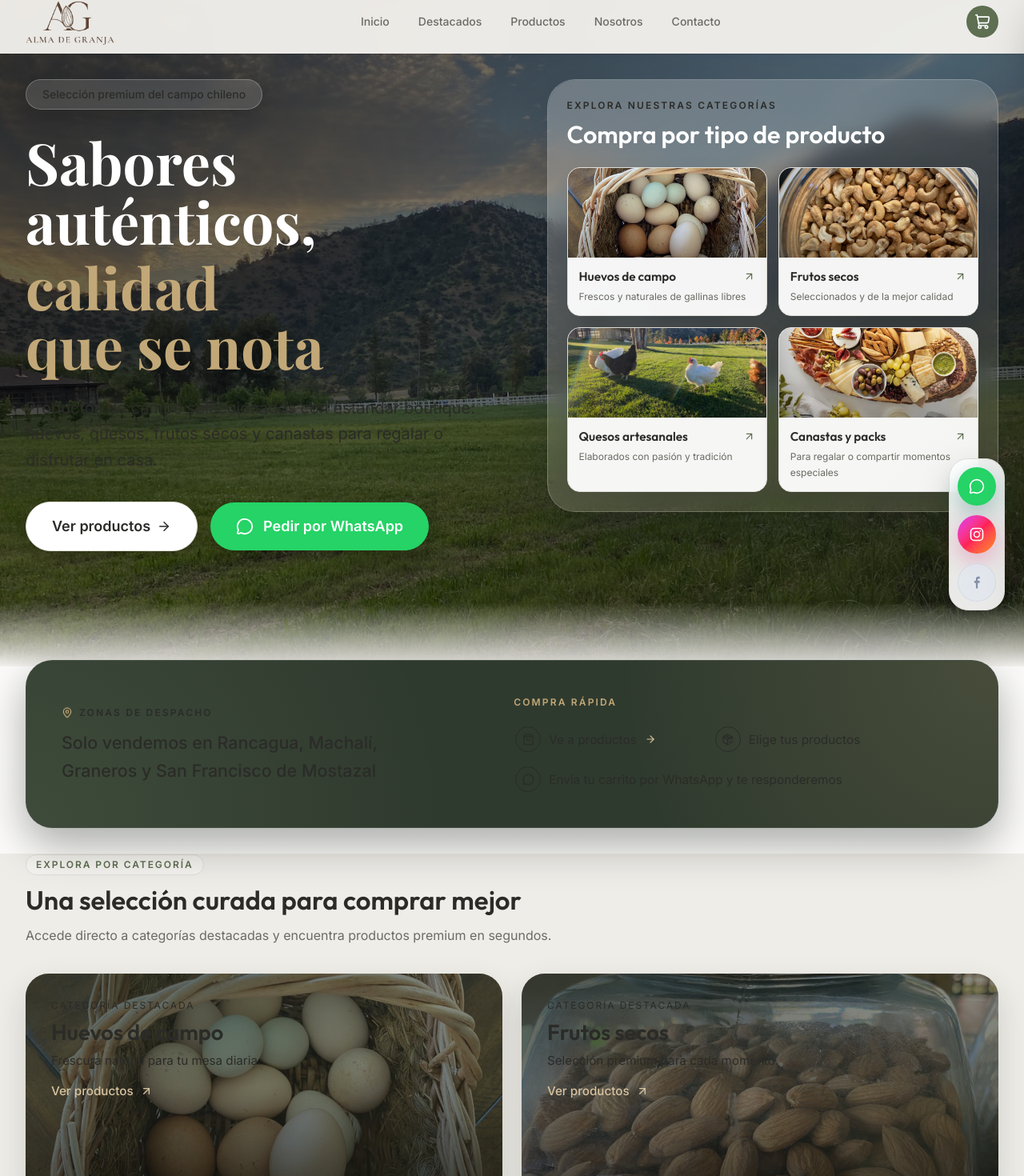
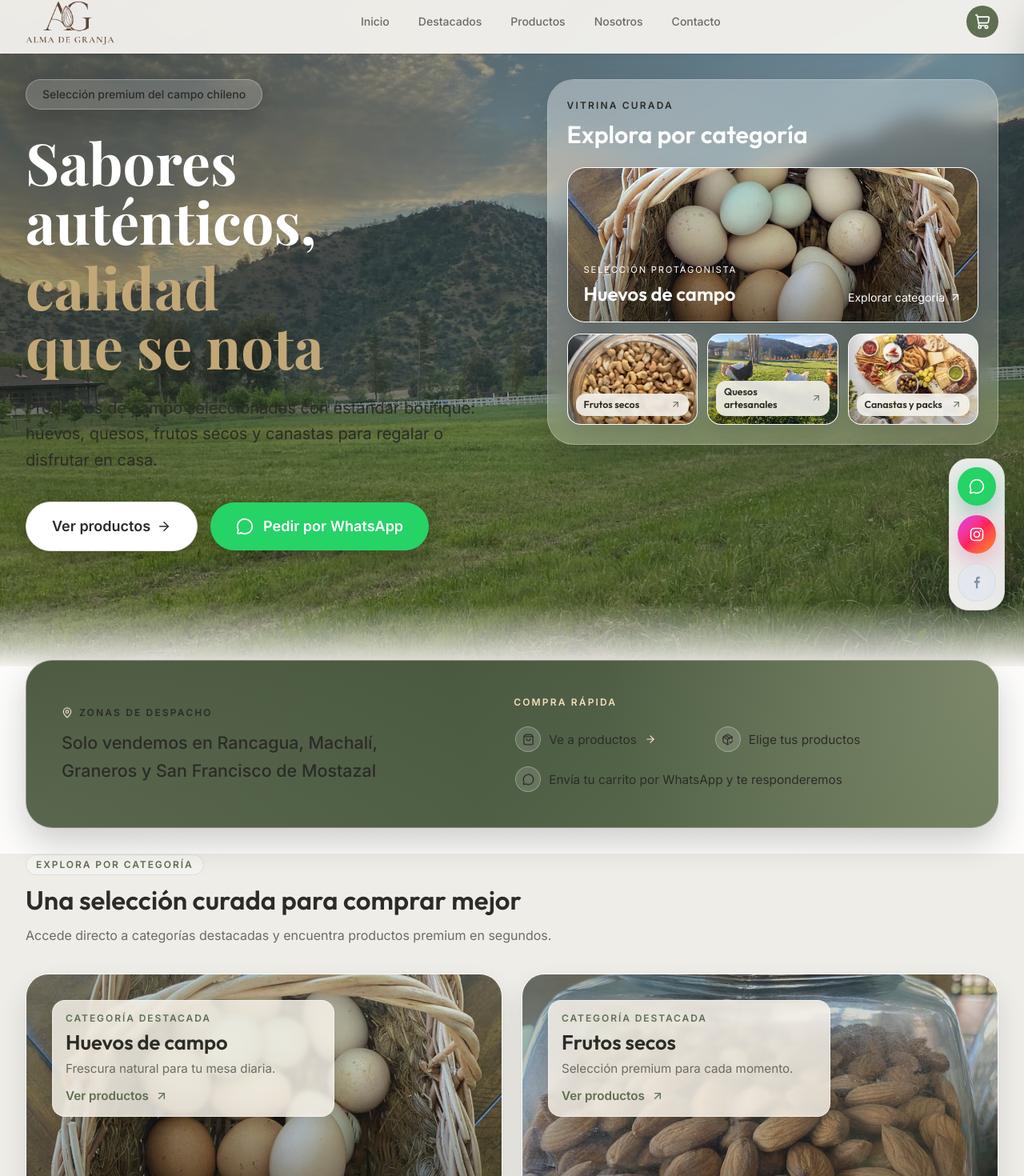
Before and after one commit to fpgalarce-creator/adg_vf, a React (Vite) app in the folder client/: page / in a window 1280 px wide. Shown: the part 13-1483 px from the top of the page at 80% size. Built offline with nearby package versions, Linux system fonts and the light colour scheme.

Commit message:
Refina contraste de home y jerarquía del panel del hero

```diff
--- a/client/src/components/Hero.jsx
+++ b/client/src/components/Hero.jsx
@@ -14,14 +14,14 @@ export default function Hero() {
     <section id="inicio" className="relative overflow-hidden">
       <div className="absolute inset-0">
         <img src={heroImg} alt="Campo verde con productos frescos" className="w-full h-full object-cover object-[52%_30%]" />
-        <div className="absolute inset-0 bg-gradient-to-br from-black/70 via-black/50 to-olive-900/75" />
+        <div className="absolute inset-0 bg-gradient-to-br from-[#1d2419]/58 via-[#222a1f]/38 to-[#38442f]/56" />
       </div>
 
       <div className="relative z-10 max-w-7xl mx-auto px-4 sm:px-6 lg:px-8 pt-24 pb-28 sm:pb-32 lg:pt-28 lg:pb-36">
         <div className="grid items-start gap-8 lg:gap-12 xl:gap-16 lg:grid-cols-[minmax(0,1.02fr)_minmax(0,0.98fr)]">
           <div className="max-w-2xl text-left">
             <ScrollAnimation>
-              <span className="inline-flex items-center gap-2 bg-white/12 backdrop-blur-md px-5 py-2 rounded-full border border-white/25 mb-7 text-cream-100 text-sm font-medium shadow-[0_8px_28px_rgba(0,0,0,0.22)]">
+              <span className="inline-flex items-center gap-2 bg-white/16 backdrop-blur-md px-5 py-2 rounded-full border border-white/30 mb-7 text-cream-50 text-sm font-medium shadow-[0_8px_28px_rgba(0,0,0,0.2)]">
               Selección premium del campo chileno
               </span>
             </ScrollAnimation>
@@ -34,7 +34,7 @@ export default function Hero() {
             </ScrollAnimation>
 
             <ScrollAnimation delay={220}>
-              <p className="text-cream-100/95 text-lg sm:text-xl max-w-xl mb-9 leading-relaxed">
+              <p className="text-cream-50/95 text-lg sm:text-xl max-w-xl mb-9 leading-relaxed">
               Productos de campo seleccionados con estándar boutique: huevos, quesos, frutos secos y canastas para regalar o disfrutar en casa.
               </p>
             </ScrollAnimation>
--- a/client/src/components/HeroCategoriesPanel.jsx
+++ b/client/src/components/HeroCategoriesPanel.jsx
@@ -6,29 +6,28 @@ import quesosImg from '../assets/contenido2.jpeg'
 import canastasImg from '../assets/gallerymain.jpg'
 import ScrollAnimation from './ScrollAnimation.jsx'
 
-const heroCategories = [
-  {
+const featuredCategory = {
   id: 'huevos',
   title: 'Huevos de campo',
-    description: 'Frescos y naturales de gallinas libres',
+  kicker: 'Selección protagonista',
+  cta: 'Explorar categoría',
   image: huevosImg,
-  },
+}
+
+const secondaryCategories = [
   {
     id: 'frutos-secos',
     title: 'Frutos secos',
-    description: 'Seleccionados y de la mejor calidad',
     image: frutosSecosImg,
   },
   {
     id: 'quesos',
     title: 'Quesos artesanales',
-    description: 'Elaborados con pasión y tradición',
     image: quesosImg,
   },
   {
     id: 'canastas',
     title: 'Canastas y packs',
-    description: 'Para regalar o compartir momentos especiales',
     image: canastasImg,
   },
 ]
@@ -36,39 +35,66 @@ const heroCategories = [
 export default function HeroCategoriesPanel() {
   return (
     <ScrollAnimation delay={180}>
-      <aside className="relative rounded-[2.2rem] border border-white/25 bg-white/10 p-5 sm:p-6 backdrop-blur-md shadow-[0_24px_54px_rgba(15,23,42,0.24)]">
-        <div className="pointer-events-none absolute inset-0 rounded-[2.2rem] bg-gradient-to-br from-white/18 via-white/[0.05] to-transparent" />
+      <aside className="relative rounded-[2.1rem] border border-white/35 bg-white/18 p-5 sm:p-6 backdrop-blur-md shadow-[0_22px_52px_rgba(15,23,42,0.22)]">
+        <div className="pointer-events-none absolute inset-0 rounded-[2.1rem] bg-gradient-to-br from-white/24 via-white/[0.09] to-transparent" />
 
         <div className="relative">
-          <p className="text-xs font-semibold uppercase tracking-[0.18em] text-cream-100/85">Explora nuestras categorías</p>
-          <h2 className="mt-2 font-heading text-2xl sm:text-[1.9rem] font-semibold text-white">Compra por tipo de producto</h2>
+          <p className="text-xs font-semibold uppercase tracking-[0.18em] text-cream-100/90">Vitrina curada</p>
+          <h2 className="mt-2 font-heading text-2xl sm:text-[1.9rem] font-semibold text-white">Explora por categoría</h2>
 
-          <div className="mt-5 grid grid-cols-1 min-[480px]:grid-cols-2 gap-3.5">
-            {heroCategories.map((category) => (
+          <div className="mt-5 space-y-3.5">
+            <Link
+              to={`/productos?categoria=${featuredCategory.id}`}
+              className="group relative block overflow-hidden rounded-[1.4rem] border border-white/55 bg-white/96 shadow-[0_12px_28px_rgba(15,23,42,0.16)] transition-all duration-300 hover:-translate-y-1 hover:shadow-[0_20px_34px_rgba(15,23,42,0.22)]"
+            >
+              <div className="relative h-44 sm:h-48 overflow-hidden">
+                <img
+                  src={featuredCategory.image}
+                  alt={featuredCategory.title}
+                  loading="lazy"
+                  className="h-full w-full object-cover transition-transform duration-500 group-hover:scale-[1.03]"
+                />
+                <div className="absolute inset-0 bg-gradient-to-t from-[#1d2218]/44 via-[#20261b]/12 to-transparent" />
+              </div>
+
+              <div className="absolute inset-x-0 bottom-0 p-4 sm:p-5 text-white">
+                <p className="text-[0.64rem] sm:text-[0.7rem] uppercase tracking-[0.16em] text-cream-100/95">{featuredCategory.kicker}</p>
+                <div className="mt-1.5 flex items-end justify-between gap-3">
+                  <h3 className="font-heading text-xl sm:text-2xl leading-tight font-semibold text-cream-50">{featuredCategory.title}</h3>
+                  <span className="inline-flex items-center gap-1.5 text-[0.82rem] sm:text-sm text-cream-100/95">
+                    {featuredCategory.cta}
+                    <ArrowUpRight size={15} className="transition-transform duration-300 group-hover:-translate-y-0.5 group-hover:translate-x-0.5" />
+                  </span>
+                </div>
+              </div>
+            </Link>
+
+            <div className="grid grid-cols-1 min-[520px]:grid-cols-3 gap-3">
+              {secondaryCategories.map((category) => (
                 <Link
                   key={category.id}
                   to={`/productos?categoria=${category.id}`}
-                className="group overflow-hidden rounded-2xl border border-[color:var(--border-soft)] bg-[color:var(--bg-card)]/95 text-[color:var(--text-primary)] shadow-[0_10px_26px_rgba(15,23,42,0.14)] transition-all duration-300 hover:-translate-y-1 hover:shadow-[0_18px_30px_rgba(15,23,42,0.2)]"
+                  className="group relative isolate overflow-hidden rounded-[1.05rem] border border-white/60 bg-white/94 text-[color:var(--text-primary)] shadow-[0_10px_22px_rgba(15,23,42,0.12)] transition-all duration-300 hover:-translate-y-0.5 hover:shadow-[0_16px_28px_rgba(15,23,42,0.16)]"
                 >
-                <div className="relative h-28 overflow-hidden bg-[color:var(--bg-secondary)]">
+                  <div className="relative h-24 sm:h-28 overflow-hidden bg-[color:var(--bg-secondary)]">
                     <img
                       src={category.image}
                       alt={category.title}
                       loading="lazy"
                       className="h-full w-full object-cover transition-transform duration-500 group-hover:scale-105"
                     />
-                  <div className="absolute inset-0 bg-gradient-to-t from-black/30 via-black/5 to-transparent" />
+                    <div className="absolute inset-0 bg-gradient-to-t from-black/20 via-transparent to-white/15" />
                   </div>
 
-                <div className="p-3.5">
-                  <div className="flex items-start justify-between gap-3">
-                    <h3 className="font-semibold text-[0.96rem] leading-tight text-[color:var(--text-primary)]">{category.title}</h3>
-                    <ArrowUpRight size={15} className="mt-0.5 shrink-0 text-[color:var(--primary)] transition-transform duration-300 group-hover:translate-x-0.5 group-hover:-translate-y-0.5" />
+                  <div className="absolute inset-x-0 bottom-0 p-2.5">
+                    <div className="flex items-center justify-between gap-2 rounded-xl bg-[#f7f5f0]/88 px-2.5 py-1.5 backdrop-blur-[2px]">
+                      <h3 className="text-[0.78rem] leading-tight font-semibold text-[color:var(--text-primary)]">{category.title}</h3>
+                      <ArrowUpRight size={13} className="shrink-0 text-[color:var(--primary)] transition-transform duration-300 group-hover:-translate-y-0.5 group-hover:translate-x-0.5" />
                     </div>
-                  <p className="mt-1.5 text-xs leading-relaxed text-[color:var(--text-secondary)]">{category.description}</p>
                   </div>
                 </Link>
               ))}
+            </div>
           </div>
         </div>
       </aside>
--- a/client/src/components/HeroInfoBar.jsx
+++ b/client/src/components/HeroInfoBar.jsx
@@ -23,13 +23,13 @@ export default function HeroInfoBar() {
     <section aria-label="Información de despacho y compra" className="relative -mt-2 z-20 pb-4 sm:pb-6 lg:pb-8">
       <ScrollAnimation>
         <div className="max-w-7xl mx-auto px-4 sm:px-6 lg:px-8">
-          <div className="relative overflow-hidden rounded-[1.8rem] sm:rounded-[2.1rem] border border-white/10 bg-[color:var(--bg-dark)] shadow-[0_20px_54px_rgba(12,16,10,0.35)] px-6 py-7 sm:px-8 sm:py-9 lg:px-11 lg:py-11">
-            <div className="pointer-events-none absolute inset-0 bg-[radial-gradient(circle_at_top_right,rgba(194,168,120,0.17),transparent_38%),radial-gradient(circle_at_bottom_left,rgba(124,143,108,0.2),transparent_42%)]" aria-hidden="true" />
+          <div className="relative overflow-hidden rounded-[1.8rem] sm:rounded-[2.1rem] border border-[#d8cfbe]/45 bg-[linear-gradient(135deg,#3f4d36_0%,#4f5f45_54%,#627454_100%)] shadow-[0_18px_40px_rgba(21,28,18,0.2)] px-6 py-7 sm:px-8 sm:py-9 lg:px-11 lg:py-11">
+            <div className="pointer-events-none absolute inset-0 bg-[radial-gradient(circle_at_top_right,rgba(240,228,199,0.22),transparent_40%),radial-gradient(circle_at_bottom_left,rgba(211,224,189,0.15),transparent_46%)]" aria-hidden="true" />
 
             <div className="relative flex flex-col gap-7 lg:flex-row lg:items-center lg:gap-10">
               <div className="lg:w-[43%]">
-                <p className="inline-flex items-center gap-2 text-cream-200/95 text-[0.68rem] sm:text-xs uppercase tracking-[0.18em] font-semibold mb-3">
-                  <MapPin size={14} className="text-[color:var(--accent)] icon-soft-float" />
+                <p className="inline-flex items-center gap-2 text-cream-50 text-[0.68rem] sm:text-xs uppercase tracking-[0.18em] font-semibold mb-3">
+                  <MapPin size={14} className="text-[#f1e4cb] icon-soft-float" />
                   Zonas de despacho
                 </p>
                 <p className="text-cream-50 text-lg sm:text-[1.34rem] font-medium leading-relaxed text-balance">
@@ -37,35 +37,35 @@ export default function HeroInfoBar() {
                 </p>
               </div>
 
-              <div className="hidden lg:block w-px self-stretch bg-gradient-to-b from-transparent via-cream-200/40 to-transparent" aria-hidden="true" />
+              <div className="hidden lg:block w-px self-stretch bg-gradient-to-b from-transparent via-cream-100/50 to-transparent" aria-hidden="true" />
 
               <div className="lg:flex-1">
-                <p className="text-[color:var(--accent)] text-[0.68rem] sm:text-xs uppercase tracking-[0.18em] font-semibold mb-4">Compra rápida</p>
+                <p className="text-[#f2deba] text-[0.68rem] sm:text-xs uppercase tracking-[0.18em] font-semibold mb-4">Compra rápida</p>
                 <ol className="flex flex-col gap-3.5 md:gap-4 md:flex-row md:flex-wrap md:items-center md:gap-y-3">
                   {steps.map((step, index) => {
                     const Icon = step.icon
                     const content = (
                       <>
-                        <span className="inline-flex h-8 w-8 items-center justify-center rounded-full bg-cream-50/10 border border-cream-50/20">
-                          <Icon size={15} className="text-cream-100 icon-soft-float" aria-hidden="true" />
+                        <span className="inline-flex h-8 w-8 items-center justify-center rounded-full bg-white/14 border border-white/28">
+                          <Icon size={15} className="text-cream-50 icon-soft-float" aria-hidden="true" />
                         </span>
-                        <span className="text-cream-50/95 text-sm sm:text-[0.96rem] leading-snug">{step.label}</span>
+                        <span className="text-cream-50 text-sm sm:text-[0.96rem] leading-snug">{step.label}</span>
                       </>
                     )
 
                     return (
                       <li key={step.label} className="flex items-center gap-2.5">
                         {step.to ? (
-                          <Link to={step.to} className="group inline-flex items-center gap-2.5 rounded-full px-2.5 py-1.5 -mx-2 transition-all duration-300 hover:bg-cream-50/12 focus-visible:outline-none focus-visible:ring-2 focus-visible:ring-[color:var(--accent)]/70">
+                          <Link to={step.to} className="group inline-flex items-center gap-2.5 rounded-full px-2.5 py-1.5 -mx-2 transition-all duration-300 hover:bg-white/14 focus-visible:outline-none focus-visible:ring-2 focus-visible:ring-[#f2deba]/70">
                             {content}
-                            <ArrowRight size={14} className="text-[color:var(--accent-soft)] transition-transform duration-300 group-hover:translate-x-0.5" />
+                            <ArrowRight size={14} className="text-[#f5e5c8] transition-transform duration-300 group-hover:translate-x-0.5" />
                           </Link>
                         ) : (
                           <div className="inline-flex items-center gap-2.5 px-0.5">{content}</div>
                         )}
 
                         {index < steps.length - 1 && (
-                          <span className="hidden md:inline-block mx-3 h-px w-5 bg-cream-200/35" aria-hidden="true" />
+                          <span className="hidden md:inline-block mx-3 h-px w-5 bg-cream-100/45" aria-hidden="true" />
                         )}
                       </li>
                     )
--- a/client/src/components/PromotionalCategories.jsx
+++ b/client/src/components/PromotionalCategories.jsx
@@ -52,27 +52,29 @@ export default function PromotionalCategories() {
             <ScrollAnimation key={category.title} delay={index * 80}>
               <Link
                 to={category.href}
-                className="group relative isolate overflow-hidden rounded-[1.55rem] sm:rounded-[1.8rem] min-h-[220px] sm:min-h-[255px] lg:min-h-[285px] block shadow-[0_18px_40px_rgba(30,34,23,0.16)] hover:shadow-[0_26px_48px_rgba(30,34,23,0.24)] transition-all duration-500 hover:-translate-y-1"
+                className="group relative isolate overflow-hidden rounded-[1.55rem] sm:rounded-[1.8rem] min-h-[220px] sm:min-h-[255px] lg:min-h-[285px] block border border-white/65 shadow-[0_16px_32px_rgba(30,34,23,0.12)] hover:shadow-[0_22px_40px_rgba(30,34,23,0.18)] transition-all duration-500 hover:-translate-y-1"
                 aria-label={`Ver categoría ${category.title}`}
               >
                 <img
                   src={category.image}
                   alt={category.title}
-                  className="absolute inset-0 h-full w-full object-cover transition-transform duration-700 group-hover:scale-[1.045]"
+                  className="absolute inset-0 h-full w-full object-cover transition-transform duration-700 group-hover:scale-[1.04]"
                   loading="lazy"
                 />
-                <div className="absolute inset-0 bg-gradient-to-br from-[#1f2419]/74 via-[#262b1f]/56 to-[#2f3426]/72" />
-                <div className="absolute inset-0 bg-gradient-to-t from-black/52 via-transparent to-transparent opacity-85" />
+                <div className="absolute inset-0 bg-gradient-to-br from-[#2d3a26]/38 via-[#3a4730]/22 to-[#4f5c42]/34" />
+                <div className="absolute inset-0 bg-gradient-to-t from-black/28 via-transparent to-white/10" />
 
                 <div className="relative z-10 h-full flex flex-col justify-end p-6 sm:p-7 lg:p-8">
-                  <p className="text-cream-100/85 text-[0.68rem] sm:text-xs uppercase tracking-[0.16em] mb-2">Categoría destacada</p>
-                  <h3 className="text-cream-50 font-heading text-2xl sm:text-[1.7rem] leading-tight font-semibold text-balance">{category.title}</h3>
-                  <p className="mt-2 text-cream-100/90 text-sm sm:text-[0.95rem] max-w-[34ch]">{category.description}</p>
+                  <div className="max-w-[35ch] rounded-2xl bg-[#f8f4ea]/84 border border-white/45 px-4 py-3.5 backdrop-blur-[2.5px] shadow-[0_8px_18px_rgba(17,22,14,0.1)]">
+                    <p className="text-[color:var(--primary)] text-[0.68rem] sm:text-xs uppercase tracking-[0.16em] mb-1.5 font-semibold">Categoría destacada</p>
+                    <h3 className="text-[color:var(--text-primary)] font-heading text-[1.45rem] sm:text-[1.6rem] leading-tight font-semibold text-balance">{category.title}</h3>
+                    <p className="mt-1.5 text-[color:var(--text-secondary)] text-sm sm:text-[0.95rem]">{category.description}</p>
 
-                  <span className="mt-4 inline-flex items-center gap-2 text-[color:var(--accent-soft)] font-medium text-sm sm:text-[0.95rem]">
-                    Ver productos
-                    <ArrowUpRight size={16} className="transition-transform duration-300 group-hover:-translate-y-0.5 group-hover:translate-x-0.5" />
-                  </span>
+                    <span className="mt-3 inline-flex items-center gap-2 text-[color:var(--primary)] font-semibold text-sm sm:text-[0.95rem]">
+                      Ver productos
+                      <ArrowUpRight size={16} className="transition-transform duration-300 group-hover:-translate-y-0.5 group-hover:translate-x-0.5" />
+                    </span>
+                  </div>
                 </div>
               </Link>
             </ScrollAnimation>
```
Lines whose indentation alone changed are shown as unchanged.
